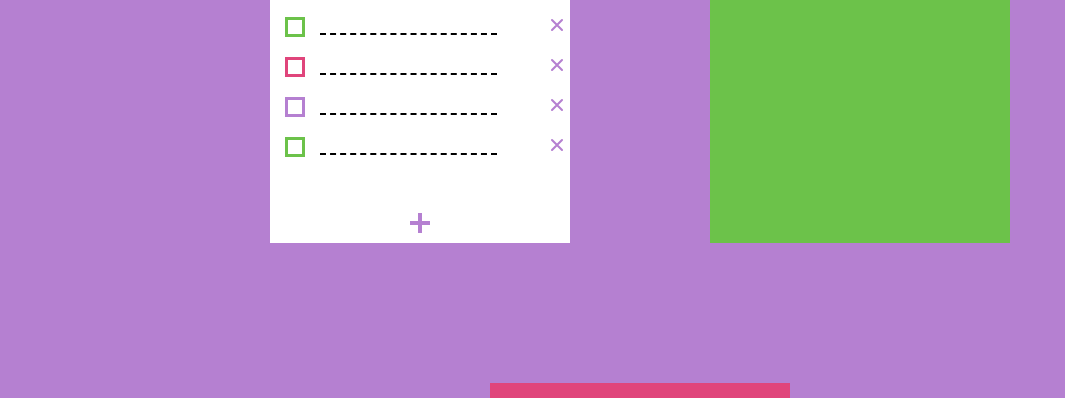
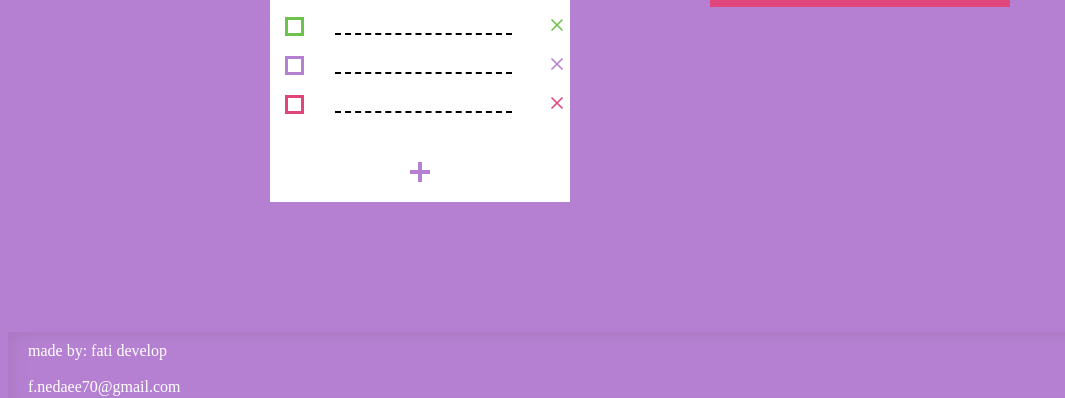
Before and after one commit to blockifa/Todolist-html-css-js, a plain HTML site: page index.html in a window 1280 px wide. Shown: the part 270-668 px from the top of the page, without its empty margins (0-1065 px from the left). Drawn offline with Linux system fonts and the light colour scheme.

Commit message:
complete

```diff
--- a/app.js
+++ b/app.js
@@ -0,0 +1,103 @@
+const squareColor = ["#6cc24a", "#b580d1", "#e0457b"];
+const todos = [
+  { id: 0, text: "", done: false, close: false },
+  { id: 1, text: "", done: false, close: false },
+  { id: 2, text: "", done: false, close: false },
+];
+
+window.onload = function () {
+  show();
+};
+function show() {
+  const divEL = document.getElementById("todoDiv");
+  divEL.innerHTML = "";
+  const element = document.getElementById("undone");
+  element.innerHTML = "";
+  for (let i = 0; i < todos.length; i++) {
+    if (todos[i].close == false) {
+      let todo = `<div id="addTask" style="display: flex">
+  <button onclick="doneTask(${todos[i].id})">
+  ${
+    todos[i].done == false
+      ? `<div class="Square" style="border:3px solid ${
+          squareColor[i % 3]
+        }"></div>`
+      : `<svg xmlns="http://www.w3.org/2000/svg" style="margin: 10px 15px; width:19px; height:16px; " color="${
+          squareColor[i % 3]
+        }" fill="none" viewBox="0 0 24 24" stroke-width="2" stroke="currentColor" class="w-6 h-6">
+  <path stroke-linecap="round" stroke-linejoin="round" d="M4.5 12.75l6 6 9-13.5" />
+  </svg>`
+  }
+  </button>
+
+  <input type="text" value="${todos[i].text}"
+  style="color:${todos[i].done ? squareColor[i%3] : "black"}; border:${
+        todos[i].done ? "none" : "border-bottom: 2px dashed black"
+      } "oninput="(function(e, id) {update(e, id)})(arguments[0], ${
+        todos[i].id
+      })"/>
+
+  <button class="dltstyle" onclick="deleteTask(${todos[i].id})">
+    <svg
+      class="svg"
+      xmlns="http://www.w3.org/2000/svg"
+      fill="none"
+      viewBox="0 0 24 24"
+      stroke-width="2"
+      stroke="currentColor"
+      class="w-6 h-6"
+      color="${squareColor[i % 3]}"
+    >
+      <path
+        stroke-linecap="round"
+        stroke-linejoin="round"
+        d="M6 18L18 6M6 6l12 12"
+      />
+    </svg></button
+  ><br />
+  </div>`;
+
+      divEL.insertAdjacentHTML("beforeend", todo);
+    } else if (todos[i].done == false) {
+      const li = `<li style="padding-bottom:5px">${todos[i].text}</li>`;
+      element.insertAdjacentHTML("beforeend", li);
+    }
+  }
+  console.log(todos);
+}
+
+function update(e, id) {
+  const index = todos.findIndex((todo) => todo.id == id);
+  if (todos[index].id == id) todos[index].text = e.target.value;
+}
+
+function doneTask(id) {
+  const index = todos.findIndex((todo) => todo.id == id);
+  if (todos[index].text != undefined && todos[index].text != "") {
+    todos[index].done = true;
+    show();
+
+  }
+}
+
+function deleteTask(id) {
+  const index = todos.findIndex((todo) => todo.id == id);
+  if (todos[index].text == undefined || todos[index].text == "") {
+    todos.splice(index, 1);
+    // console.log(todos)
+  } else {
+    todos[index].close = true;
+  }
+
+  show();
+}
+
+function add() {
+  if (todos.length != 0) {
+    let idmax = Math.max(...todos.map((i) => i.id)) + 1;
+    todos.push({ id: idmax, text: "", done: false, close: false });
+  } else {
+    todos.push({ id: 0, text: "", done: false, close: false });
+  }
+  show();
+}
--- a/index.html
+++ b/index.html
@@ -7,114 +7,58 @@
     <meta name="viewport" content="width=device-width, initial-scale=1.0" />
     <title>Document</title>
   </head>
-  <body class="baszamine">
-    <header style="text-shadow: 2px 2px 4px #000000; margin-top: 30px">
+  <body>
+    <script src="app.js"></script>
+    <header>
       <h1>
-        <b style="color: #e0457b">TO </b><b>DO </b
-        ><b style="color: #6cc24a">LIST</b>
+        <b style="color: #6cc24a">F </b><b>O </b
+        ><b style="color: #e0457b">D O</b>
       </h1>
     </header>
     <div class="flex-container">
-      <div style="background-color: white">
-        <h1 style="text-align: center; text-shadow: 1px 1px 4px #000000">
+      <div>
+        <h1>
           <span style="color: #e0457b">TO </span>
           <span style="color: #b580d1">DO </span>
           <span style="color: #6cc24a">LIST</span>
         </h1>
-        <div style="display:flex ;">
-        <button
-          style="
-            border: 3px solid #6cc24a;
-            padding: 7px 7px;
-            background-color: white;
-            margin: 10px 15px;
-          "
-        ></button>
-        <input
-          style="border: none; padding: 0; margin: auto 0; border-bottom: 2px dashed black"
-          type="text"/>
-          <button class="close"><svg class="svg" xmlns="http://www.w3.org/2000/svg" fill="none" viewBox="0 0 24 24" stroke-width="2.5" stroke="currentColor" class="w-6 h-6">
-          <path stroke-linecap="round" stroke-linejoin="round" d="M6 18L18 6M6 6l12 12" />
-        </svg>
-
-        </button><br />
+        <div id="todoDiv"></div>
+        <br />
+        <button class="plus alt" onclick="add()"></button>
       </div>
-      <div style="display:flex ;">
-        <button
-          style="
-            border: 3px solid #e0457b;
-            padding: 7px 7px;
-            background-color: white;
-            margin: 10px 15px;
-          "
-        ></button>
-        <input
-          style="border: none; padding: 0; margin: auto 0; border-bottom: 2px dashed black"
-          type="text"/>
-          <button class="close"><svg class="svg" xmlns="http://www.w3.org/2000/svg" fill="none" viewBox="0 0 24 24" stroke-width="2.5" stroke="currentColor" class="w-6 h-6">
-          <path stroke-linecap="round" stroke-linejoin="round" d="M6 18L18 6M6 6l12 12" />
-        </svg>
-
-        </button><br />
-      </div>
-      <div style="display:flex ;">
-        <button
-          style="
-            border: 3px solid #b580d1;
-            padding: 7px 7px;
-            background-color: white;
-            margin: 10px 15px;
-          "
-        ></button>
-        <input
-          style="border: none; padding: 0; margin: auto 0; border-bottom: 2px dashed black"
-          type="text"/>
-          <button class="close"><svg class="svg" xmlns="http://www.w3.org/2000/svg" fill="none" viewBox="0 0 24 24" stroke-width="2.5" stroke="currentColor" class="w-6 h-6">
-          <path stroke-linecap="round" stroke-linejoin="round" d="M6 18L18 6M6 6l12 12" />
-        </svg>
-
-        </button><br />
-      </div>
-      <div style="display:flex ;">
-        <button
-          style="
-            border: 3px solid #6cc24a;
-            padding: 7px 7px;
-            background-color: white;
-            margin: 10px 15px;
-          "
-        ></button>
-        <input
-          style="border: none; padding: 0; margin: auto 0; border-bottom: 2px dashed black"
-          type="text"/>
-          <button class="close"><svg class="svg" xmlns="http://www.w3.org/2000/svg" fill="none" viewBox="0 0 24 24" stroke-width="2.5" stroke="currentColor" class="w-6 h-6">
-          <path stroke-linecap="round" stroke-linejoin="round" d="M6 18L18 6M6 6l12 12" />
-        </svg>
-
-        </button><br />
-      </div>
-        <br /><br />
-        <button class="plus alt"></button>
-      </div>
-      <div style="background-color: #6cc24a">
-        <h1 style="text-align: center; text-shadow: 1px 1px 4px #000000">
-          <span style="color: #e0457b">DONE </span>
-        </h1>
-      </div>
-      <div style="background-color: #e0457b">
-        <h1 style="text-align: center; text-shadow: 1px 1px 4px #000000">
-          <span style="color: #6cc24a">UNDONE </span>
-        </h1>
+      <div>
+        <h1 style="color: #6cc24a">UNDONE</h1>
+        <ul id="undone"></ul>
       </div>
     </div>
-    <footer class="footer">
-      <p style="padding: 10px; padding-left: 20px">
-        made by: fati develop<br /><a
-          style="color: white; text-decoration: none"
-          href="f.nedaee70@gmail.com"
-          >f.nedaee70@gmail.com</a
-        >
+    <footer>
+      <p>
+        made by: fati develop<br /><br />
+        <a href="f.nedaee70@gmail.com">f.nedaee70@gmail.com</a>
       </p>
     </footer>
+    <div id="addTask" style="display: none">
+      <button onclick="doneTask(this)">
+        <div class="Square"></div>
+      </button>
+      <input type="text" />
+      <button class="dltstyle" onclick="deleteTask(this)">
+        <svg
+          class="svg"
+          xmlns="http://www.w3.org/2000/svg"
+          fill="none"
+          viewBox="0 0 24 24"
+          stroke-width="2"
+          stroke="currentColor"
+          class="w-6 h-6"
+        >
+          <path
+            stroke-linecap="round"
+            stroke-linejoin="round"
+            d="M6 18L18 6M6 6l12 12"
+          />
+        </svg></button
+      ><br />
+    </div>
   </body>
 </html>
--- a/styles.css
+++ b/styles.css
@@ -1,24 +1,16 @@
-.baszamine{
+body {
   background-color: #b580d1;
   text-align: center;
   color: white;
 }
-.footer{
-    text-align: left;
-    border: #b580d1;
-    border: 0px;
-    box-shadow: 3px 3px 15px rgb(168, 119, 194) inset;
+header {
+  text-shadow: 2px 2px 4px #000000;
+  margin-top: 30px;
 }
-/* .todolist{
-    background-color: white;
-
+h1 {
+  text-align: center;
+  text-shadow: 1px 1px 4px #000000;
 }
-.listdone{
-    background-color: #6cc24a;
-}
-.dontlist{
-    background-color:#e0457b ;
-} */
 .flex-container {
   display: flex;
   flex-direction: row;
@@ -26,71 +18,100 @@
   flex-wrap: wrap;
   margin-top: 60px;
   margin-bottom: 60px;
-    /* margin-left: 20px;
-    margin-right: 20px; */
+  align-items: start;
 }
 .flex-container > div {
   width: 300px;
   margin: 70px;
-    /* line-height: 400px; */
   color: black;
   text-align: left;
+}
+.flex-container > div:first-child {
+  background-color: white;
+}
+.flex-container > div:nth-child(2) {
+  background-color: #e0457b;
+}
+button {
+  border: none;
+  padding: 0;
+  background-color: white;
+  margin: 0;
+}
+.Square {
+  width: 13px;
+  height: 13px;
+  background-color: white;
+  margin: 10px 15px;
+  cursor: pointer;
+}
+input {
+  border: none;
+  padding: 0;
+  margin: auto auto;
+  background-color: #fff;
+  border-bottom: 2px dashed black;
+}
+ul {
+  color: #fff;
+  text-shadow: 2px 2px 8px #000;
 }
 .plus {
   --b: 4px; /* the thickness */
   width: 20px; /* the size */
   aspect-ratio: 1;
   border: 10px solid #b580d1; /* the outer space */
-    background:
-      conic-gradient(from 90deg at var(--b) var(--b),#b580d1 90deg,#fff 0)
-      calc(100% + var(--b)/2) calc(100% + var(--b)/2)/
-      calc(50%  + var(--b))   calc(50%  + var(--b));
+  background: conic-gradient(
+      from 90deg at var(--b) var(--b),
+      #b580d1 90deg,
+      #fff 0
+    )
+    calc(100% + var(--b) / 2) calc(100% + var(--b) / 2) / calc(50% + var(--b))
+    calc(50% + var(--b));
   display: block;
   margin: 0 auto;
   cursor: pointer;
-    text-align: center
+  text-align: center;
 }
 
 .alt {
   border: none;
-    margin: 10px auto;
-    background:
-      conic-gradient(from 90deg at var(--b) var(--b),#fff 90deg,#b580d1 0)
-      calc(100% + var(--b)/2) calc(100% + var(--b)/2)/
-      calc(50%  + var(--b))   calc(50%  + var(--b));
-      text-align: center
+  margin: 20px auto;
+  background: conic-gradient(
+      from 90deg at var(--b) var(--b),
+      #fff 90deg,
+      #b580d1 0
+    )
+    calc(100% + var(--b) / 2) calc(100% + var(--b) / 2) / calc(50% + var(--b))
+    calc(50% + var(--b));
+  text-align: center;
 }
-  /* .mdiv {
-    height: 25px;
-    width: 1px;
-    margin-left: 12px;
-    background-color: #b580d1;
-    transform: rotate(45deg);
-    Z-index: 1;
-  }
-
-  .md {
-    padding: 0px;
-    height: 25px;
-    width: 1px;
-    margin: 0px;
-    border-color: #b580d1;
-    transform: rotate(90deg);
-    Z-index: 2;
-  } */
-  .close{
+.dltstyle {
   margin-right: 0;
   margin-left: auto;
   border: none;
   padding: 3px;
   background-color: #fff;
 }
-  .svg{
-    color: #b580d1;
+.svg {
   width: 20px;
 }
-  .svg:hover{
+.svg:hover {
   width: 23px;
+}
+footer {
+  text-align: left;
+  border: #b580d1;
+  border: 0px;
+  box-shadow: 3px 3px 15px rgb(168, 119, 194) inset;
+}
+footer p {
+  padding: 10px;
+  padding-left: 20px;
+}
+footer a {
+  color: white;
+  text-decoration: none;
 }
 /* .tooltip {
     position: relative;
```
Also changed, not shown: 3 other files. Lines whose indentation alone changed are shown as unchanged.
